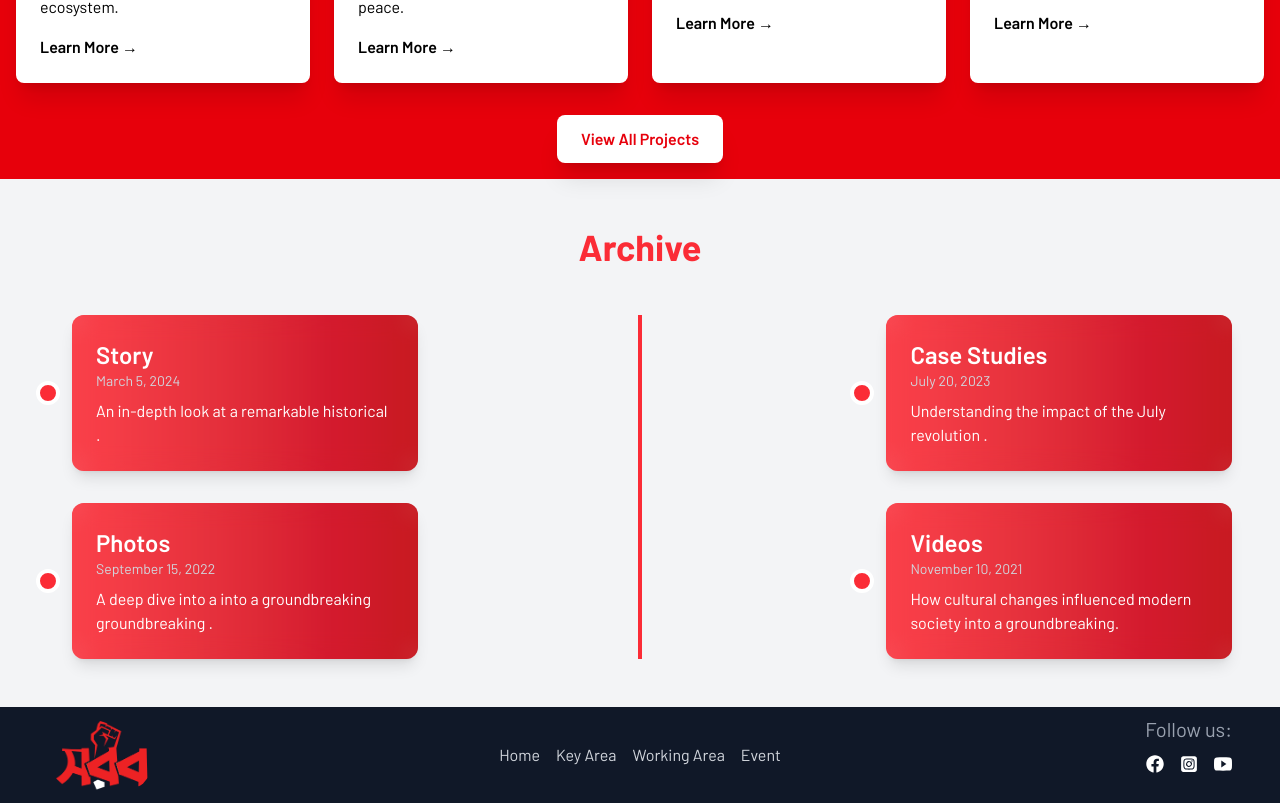
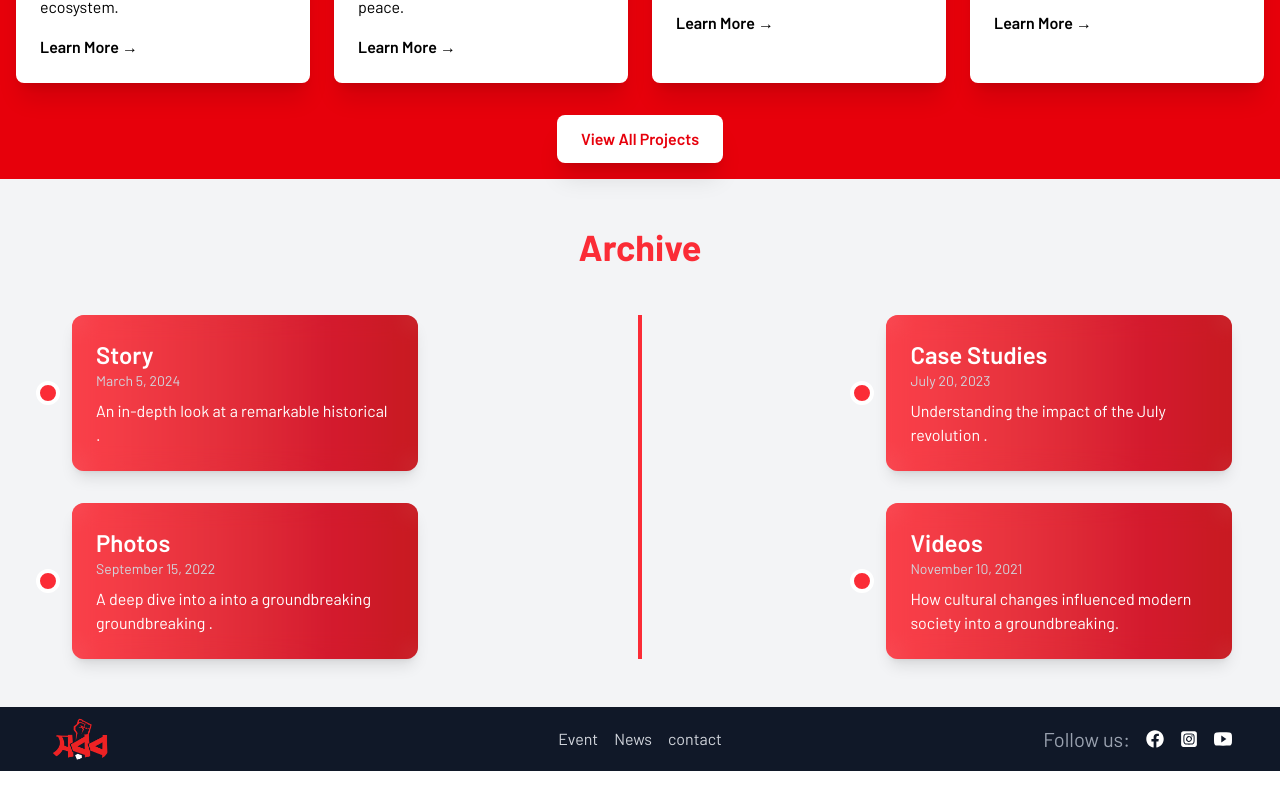
Before and after one commit to Rifatinfo/sorob-clients, a React (Vite) app: page / in a window 1280 px wide. Shown: the part 3243-4046 px from the top of the page. After the commit the page ends 4014 px from the top, so only its background shows below. Built offline with nearby package versions, Linux system fonts and the light colour scheme.

Commit message:
footer complete

```diff
--- a/src/Footer/Footer.jsx
+++ b/src/Footer/Footer.jsx
@@ -14,27 +14,23 @@ const Footer = () => {
                     {/* Logo Section */}
                     <div className="flex flex-col items-center md:items-start space-y-3">
                         <div className="md:mr-20">
-                            <img  src={FooterLogo} className="w-auto h-20 mx-auto md:mx-0 rounded-full" />
+                            <img src={FooterLogo} className="w-auto h-12 mx-auto md:mx-0 rounded-full" />
                         </div>
                     </div>
 
                     {/* Navigation Links */}
                     <div className="hidden md:flex gap-2  md:justify-center items-center md:gap-4">
-                        <a href="/" className="text-gray-300 hover:text-red-400 transition">Home</a>
-                        {/* <a href="/about" className="text-gray-300 hover:text-red-400 transition">About Us</a> */}
-                        <a href="/key-area" className="text-gray-300 hover:text-red-400 transition">Key Area</a>
-                        <a href="/working-area" className="text-gray-300 hover:text-red-400 transition">Working Area</a>
                         <a href="/event" className="text-gray-300 hover:text-red-400 transition">Event</a>
-                        {/* <a href="/projects" className="text-gray-300 hover:text-red-400 transition">Projects</a>
-                        <a href="/archive" className="text-gray-300 hover:text-red-400 transition">Archive</a>
-                        <a href="/news" className="text-gray-300 hover:text-red-400 transition">News</a> */}
+                        <a href="/news" className="text-gray-300 hover:text-red-400 transition">News</a>
+                        <a href="/archive" className="text-gray-300 hover:text-red-400 transition">contact</a>
                         <a href="/contact" className="text-gray-300 hover:text-red-400 transition col-span-2 hidden md:visible">Contact</a>
                     </div>
 
                     {/* Social Media Icons */}
-                    <div className="flex flex-col items-center md:items-end space-y-3">
-                        <p className="text-gray-400 text-xl">Follow us:</p>
-                        <div className="flex space-x-4 text-white text-lg">
+                    <div className="flex flex-col items-center justify-center md:items-end space-y-3">
+
+                        <div className="flex space-x-4 items-center  text-white text-lg">
+                            <p className="text-gray-400 text-xl">Follow us:</p>
                             <FaFacebook />
                             <FaSquareInstagram />
                             <IoLogoYoutube />
```
